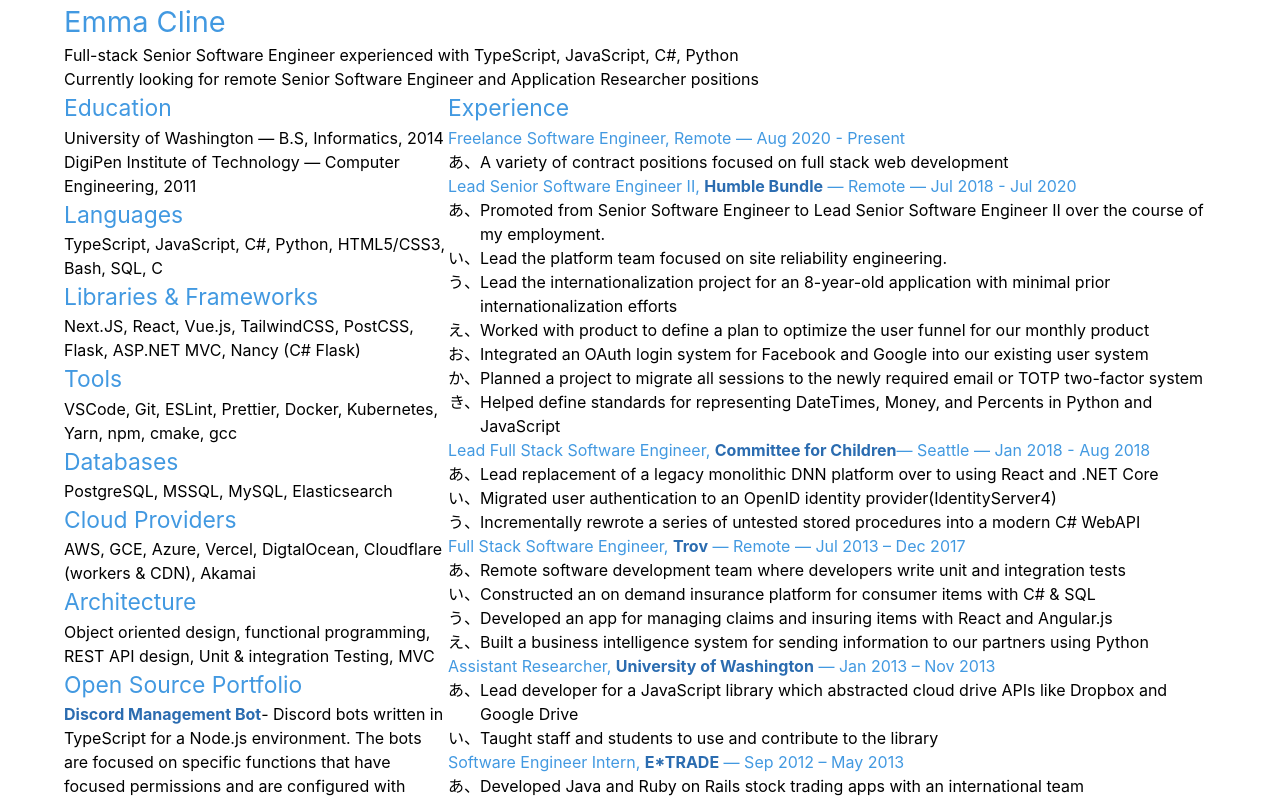
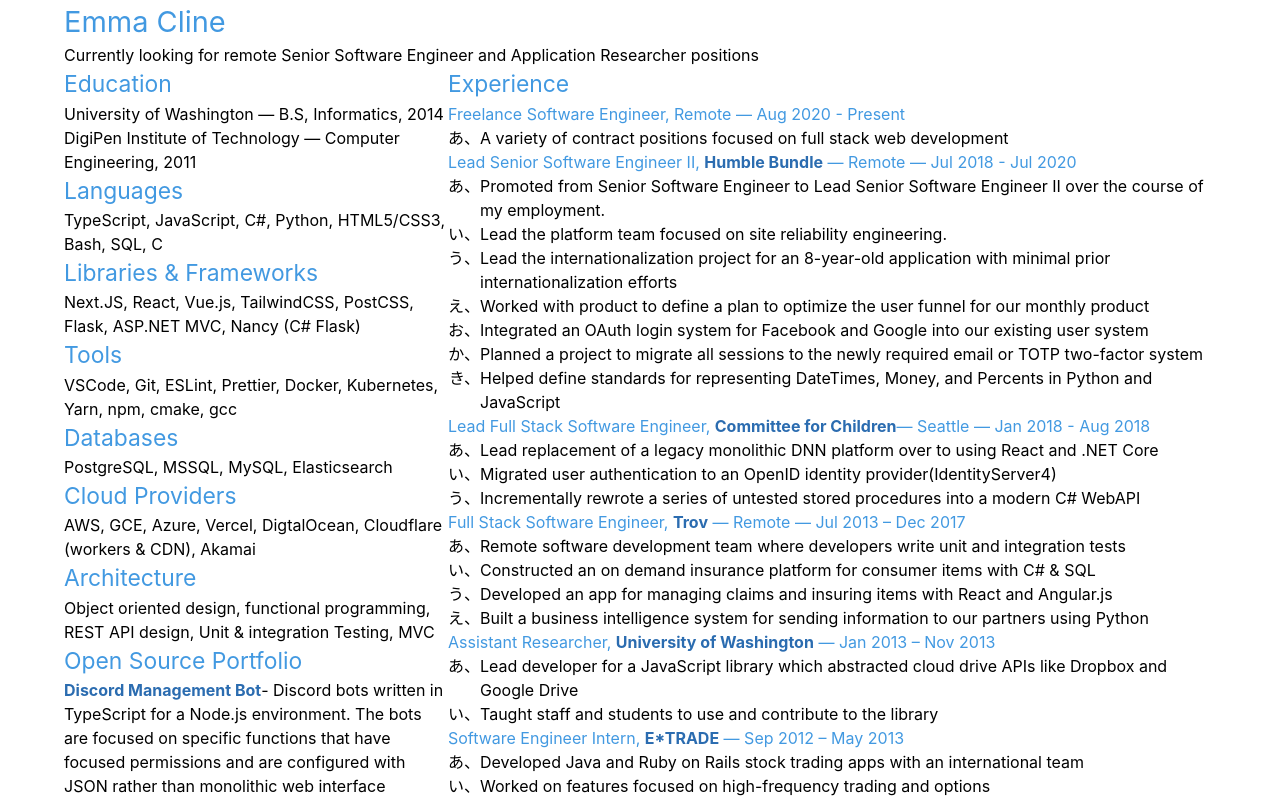
Before and after one commit to emmajsadams/personal-website, a Next.js app: page / in a window 1280 px wide. Shown: the top 800 px of the page. Built offline with nearby package versions, Linux system fonts and the light colour scheme.

Commit message:
Remove summary

```diff
--- a/pages/index.tsx
+++ b/pages/index.tsx
@@ -9,10 +9,6 @@
 				<title>Emma Cline Résumé</title>
 			</Head>
 			<h1>Emma Cline</h1>
-			<p>
-				Full-stack Senior Software Engineer experienced with TypeScript,
-				JavaScript, C#, Python
-			</p>
 			<p>
 				Currently looking for remote Senior Software Engineer and
 				Application Researcher positions
```
